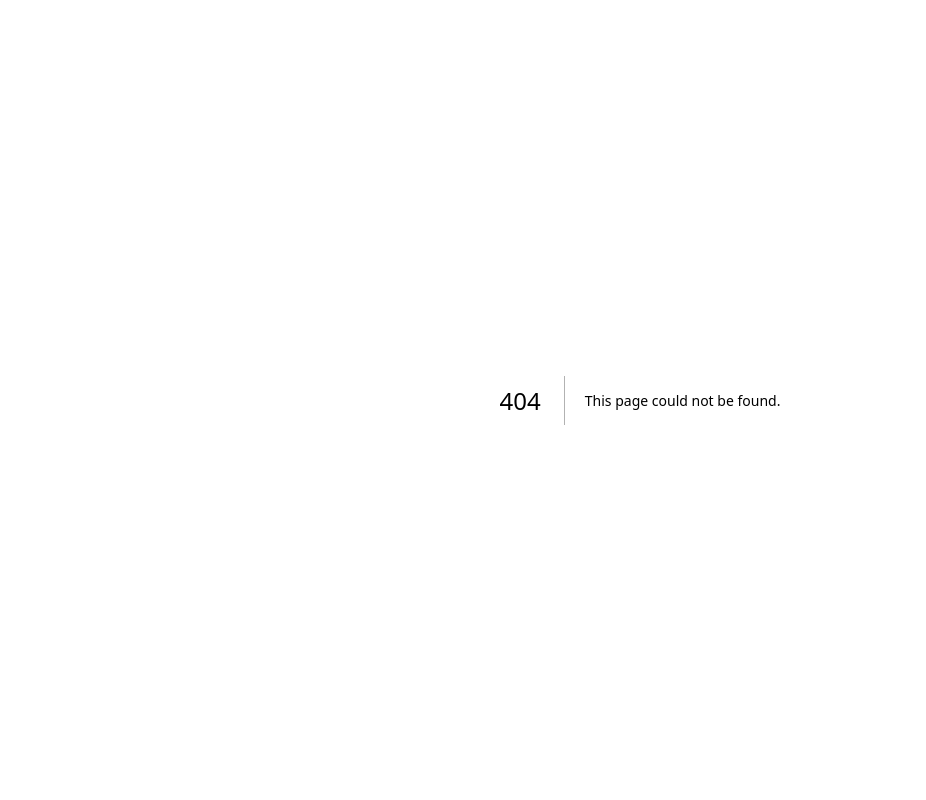
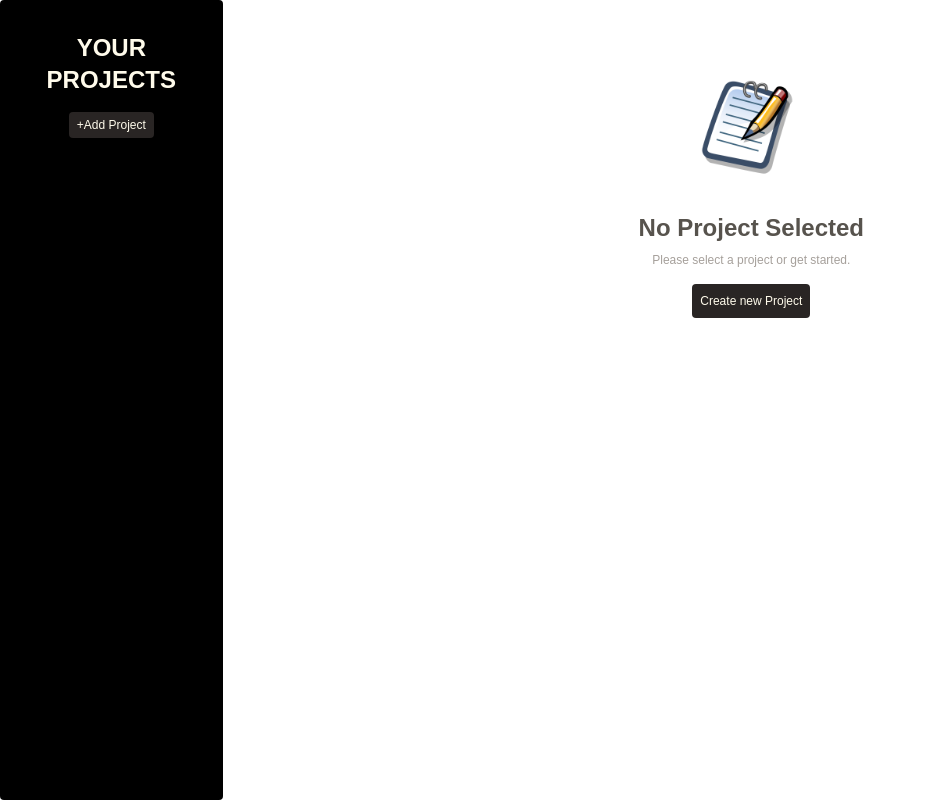
Before and after one commit to Mujju-palaan/react-all, a Next.js app: page /CreateNewProject in a window 1280 px wide. Before the commit this address had no page. Shown: the whole page, without its empty margins (0-926 px from the left). Built offline with nearby package versions, Linux system fonts and the light colour scheme.

Commit message:
All buttons, forms working & can fetch the data

```diff
--- /dev/null
+++ b/app/(pages)/CreateNewProject/page.tsx
@@ -0,0 +1,69 @@
+"use client";
+import React, { useState } from "react";
+import SideBar from "@/components/CreateNewProject/SideBar";
+import NoPageSelected from "@/components/CreateNewProject/NoPageSelected";
+import ProjectForm from "@/components/CreateNewProject/ProjectForm";
+
+type ProjectData = {
+  title: string;
+  description: string;
+  dueDate: string;
+};
+type Project = ProjectData & {
+  id: number;
+};
+
+const Page = () => {
+  const [projectState, setProjectState] = useState<{
+    selectedProjectID: undefined | null | number;
+    projects: Project[];
+  }>({
+    selectedProjectID: undefined,
+    projects: [],
+  });
+
+  function handleAddProjectButton() {
+    setProjectState((prev) => ({
+      ...prev,
+      selectedProjectID: null, // ✔ allowed
+    }));
+  }
+
+  function handleSaveProject(projectData: ProjectData) {
+  setProjectState(prev => {
+    const newProject: Project = {
+      id: Math.random(),
+      ...projectData,
+    };
+
+    return {
+      ...prev,
+      projects: [...prev.projects, newProject], // ✔ now iterable
+    };
+  });
+}
+    console.log(projectState.projects);
+
+  function handelCancelButton() {
+    setProjectState((prev) => ({
+      ...prev,
+      selectedProjectID: undefined,
+    }));
+  }
+
+  let content;
+  if (projectState.selectedProjectID === undefined) {
+    content = <NoPageSelected handleAddProjectButton={handleAddProjectButton} />;
+  } else if (projectState.selectedProjectID === null) {
+    content = <ProjectForm handelSavedData={handleSaveProject} handelCancelButton={handelCancelButton} />;
+  }
+
+  return (
+    <div className="min-h-screen flex">
+      <SideBar handleAddProjectButton={handleAddProjectButton} />
+      {content}
+    </div>
+  );
+};
+
+export default Page;
--- a/app/(pages)/countdown/page.tsx
+++ b/app/(pages)/countdown/page.tsx
@@ -1,14 +1,29 @@
 import Header from '@/components/countdown/Header'
 import Header1 from '@/components/countdown/Header1'
+import Timer from '@/components/countdown/Timer'
 import React from 'react'
 
 const page = () => {
   return (
-    <div className='bg-green-900 h-screen flex items-center justify-center'>
+    <div className='bg-green-900 h-screen flex flex-col items-center justify-center'>
+        <div className='bg-black rounded'>
         {/* <Header /> */}
 
         {/*  Header1 using Use Ref to set and display name */}
         <Header1 />
+
+        <div className='flex flex-wrap justify-center'>
+            <Timer
+                title='Easy'
+                time={1}
+            />
+            <Timer
+                title='Not Easy'
+                time={5}
+            />
+        </div>
+
+        </div>
     </div>
   )
 }
--- a/app/page.tsx
+++ b/app/page.tsx
@@ -9,6 +9,7 @@ export default function Home() {
         <li><Link href={`/tic-tac-toe`}>Tic-Tac-Toe Game</Link></li>
         <li><Link href={`/investment-calculator`}>Investment Calculator</Link></li>
         <li><Link href={`/countdown`}>Countdown</Link></li>
+        <li><Link href={`/CreateNewProject`}>Create New Project Screen</Link></li>
       </ul>
     </div>
   );
--- /dev/null
+++ b/components/CreateNewProject/Input.tsx
@@ -0,0 +1,22 @@
+import React, { forwardRef } from "react";
+
+type Props = {
+  title: string;
+};
+
+const Input = forwardRef<HTMLInputElement, Props>((props, ref) => {
+  return (
+    <div className="flex flex-col">
+      <label className="text-[12px]">{props.title}</label>
+      <input
+        type="text"
+        className="border-b-2 bg-stone-400 w-80 text-amber-50 border-amber-50 px-2 py-1 rounded"
+        ref={ref}
+      />
+    </div>
+  );
+});
+
+Input.displayName = "Input";
+
+export default Input;
--- /dev/null
+++ b/components/CreateNewProject/NoPageSelected.tsx
@@ -0,0 +1,34 @@
+import React from "react";
+import Image from "next/image";
+
+type Props = {handleAddProjectButton: () => void};
+
+const NoPageSelected = (props :  Props) => {
+  return (
+    <div className="w-full justify-center text-center">
+      <Image
+        src="/Notepad_icon.svg.png"
+        width={100}
+        height={100}
+        alt="No Page Selected"
+        className="mx-auto mt-20 mb-8"
+      />
+      <h1 className="text-2xl font-bold mb-2 text-stone-600">
+        No Project Selected
+      </h1>
+      <p className="text-xs text-stone-400">
+        Please select a project or get started.
+      </p>
+      <div className="mt-4">
+        <button
+          onClick={props.handleAddProjectButton}
+          className="bg-stone-800 rounded text-amber-50 p-2 text-[12px] cursor-pointer"
+        >
+          Create new Project
+        </button>
+      </div>
+    </div>
+  );
+};
+
+export default NoPageSelected;
--- /dev/null
+++ b/components/CreateNewProject/ProjectForm.tsx
@@ -0,0 +1,56 @@
+// "use client";
+import { useRef } from "react";
+import Input from "./Input";
+
+type ProjectData = {
+  title: string;
+  description: string;
+  dueDate: string;
+};
+
+type Props = {
+  handelCancelButton: () => void;
+  handelSavedData: (data: ProjectData) => void;
+};
+
+const ProjectForm = (props: Props) => {
+
+  const titelRef = useRef<HTMLInputElement>(null);
+  const descriptionRef = useRef<HTMLInputElement>(null);
+  const dueDateRef = useRef<HTMLInputElement>(null);
+
+  function handelSaveButton() {
+    const enteredTitle = titelRef.current?.value;
+    const enteredDescription = descriptionRef.current?.value;
+    const enteredDueDate = dueDateRef.current?.value;
+
+    props.handelSavedData({
+      title: enteredTitle || "",
+      description: enteredDescription || "",
+      dueDate: enteredDueDate || "",
+    });
+  }
+
+
+
+  return (
+    <div className="w-1/3 p-10 text-stone-600">
+      <div className="flex gap-4 p-4 justify-end">
+        <button onClick={props.handelCancelButton} className="cursor-pointer">Cancel</button>
+        <button
+          onClick={handelSaveButton}
+          className="bg-stone-800 rounded text-amber-50 px-2 py-1 cursor-pointer"
+        >
+          Save
+        </button>
+      </div>
+      <div className="gap-4 flex flex-col">
+        <Input title="TITLE" ref={titelRef} />
+        <Input title="DESCRIPTION" ref={descriptionRef} />
+        <Input title="DUE DATE" ref={dueDateRef} />
+      </div>
+    </div>
+  );
+};
+
+export default ProjectForm;
--- /dev/null
+++ b/components/CreateNewProject/SideBar.tsx
@@ -0,0 +1,18 @@
+import React from "react";
+
+type Props = {handleAddProjectButton: () => void};
+
+const SideBar = (props: Props) => {
+  return (
+    <div className="bg-black w-1/5 rounded justify0-self-center text-center px-8 py-8 text-amber-50">
+      <h1 className="text-2xl font-bold">YOUR PROJECTS</h1>
+      <div className="p-4">
+        <button onClick={props.handleAddProjectButton} className="bg-stone-800 rounded px-2 py-1 text-[12px] cursor-pointer">
+          +Add Project
+        </button>
+      </div>
+    </div>
+  );
+};
+
+export default SideBar;
--- a/components/countdown/Header.tsx
+++ b/components/countdown/Header.tsx
@@ -10,7 +10,7 @@ const Header = () => {
   const handelOnClick = () => setClicked(true);
 
   return (
-    <div className="bg-black p-16 rounded text-amber-50 justify-self-center text-center">
+    <div className="p-16 text-amber-50 justify-self-center text-center">
       <h1 className="text-3xl">THE ALMOST FINAL COUNTDOWN</h1>
       <p className="text-green-200">
         Stop the timer once you estimate that time is (almost) up
--- a/components/countdown/Header1.tsx
+++ b/components/countdown/Header1.tsx
@@ -13,7 +13,7 @@ const Header1 = () => {
 };
 
   return (
-    <div className="bg-black p-16 rounded text-amber-50 justify-self-center text-center">
+    <div className="p-16 text-amber-50 justify-self-center text-center">
       <h1 className="text-3xl">THE ALMOST FINAL COUNTDOWN</h1>
       <p className="text-green-200">
         Stop the timer once you estimate that time is (almost) up
--- /dev/null
+++ b/components/countdown/Timer.tsx
@@ -0,0 +1,17 @@
+const Timer = ({ title, time }: any) => {
+  return (
+    <div className="bg-blue-200 justify-self-center items-center rounded w-3xs text-center p-6 m-4">
+      <h1 className="text-2xl font-bold">{title}</h1>
+      <p className="border rounded w-20 justify-self-center text-[12px]">
+        {time} second{time > 1 ? "s" : ""}
+      </p>
+
+      <button className="bg-black text-amber-50 rounded mt-6 px-2 cursor-pointer">
+        Start Challenge
+      </button>
+      <p className="text-[12px] mt-6">timer is running / timer is inactive</p>
+    </div>
+  );
+};
+
+export default Timer;
```
Also changed, not shown: public/Notepad_icon.svg.png (added).
